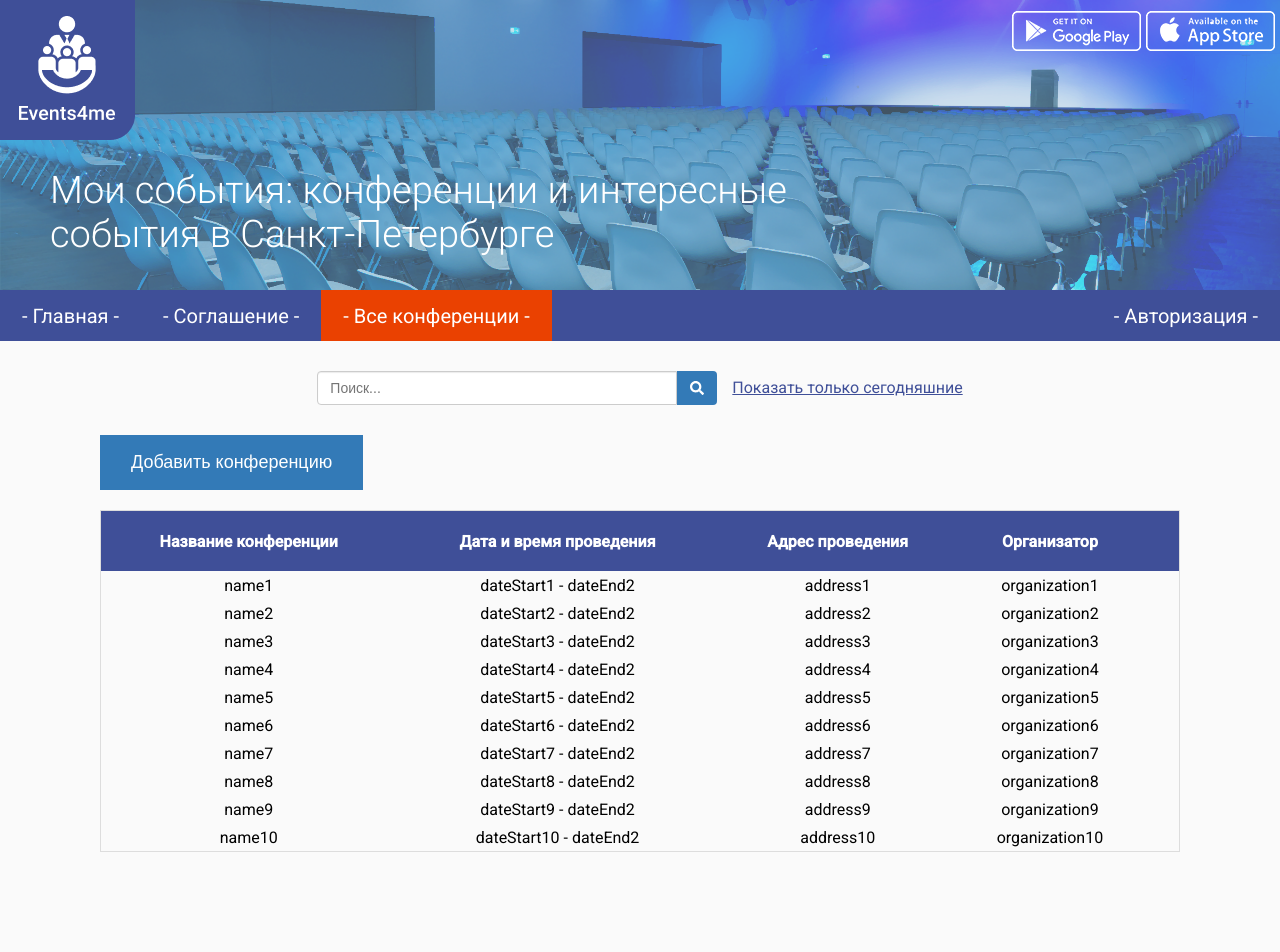
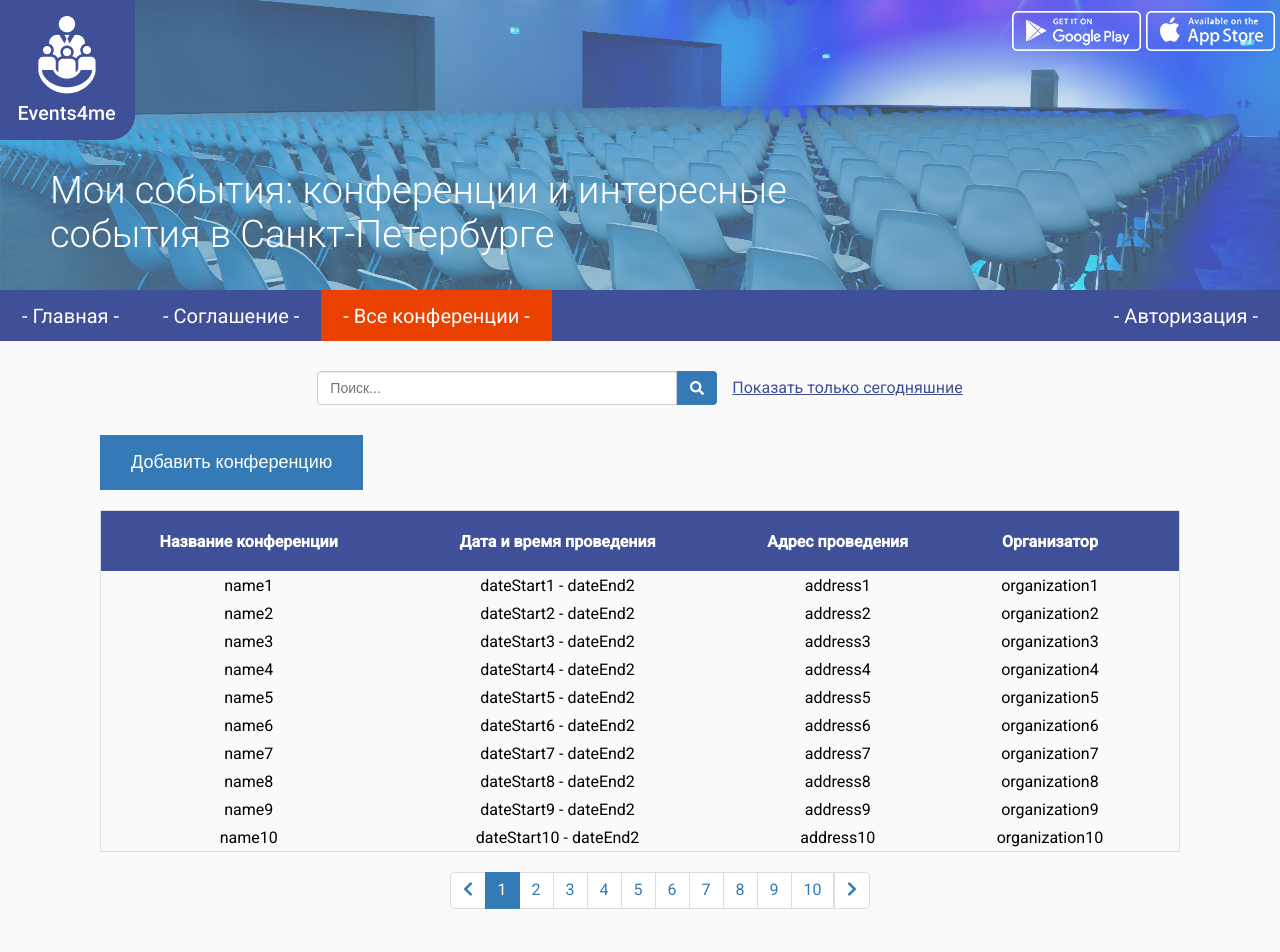
Before and after one commit to sergvikpl/events4me-angular, an Angular app: page /events in a window 1280 px wide. Shown: the top 952 px of the page. Built offline with nearby package versions, Linux system fonts and the light colour scheme.

Commit message:
Added pagination buttons on layout of events page

```diff
--- a/src/app/pages/events/events.component.html
+++ b/src/app/pages/events/events.component.html
@@ -40,4 +40,24 @@
       </tr>
     </tbody>
   </table>
+  <ul role="menubar" aria-label="Pagination" class="pagination">
+      <li class="pagination__button"><a href="events"><span>
+        <fa-icon [icon]="faChevronLeft"></fa-icon>
+      </span></a></li>
+      <li class="pagination__button pagination__button--current"><a href="events">1</a></li>
+      <li class="pagination__button"><a href="events">2</a></li>
+      <li class="pagination__button"><a href="events">3</a></li>
+      <li class="pagination__button"><a href="events">4</a></li>
+      <li class="pagination__button"><a href="events">5</a></li>
+      <li class="pagination__button"><a href="events">6</a></li>
+      <li class="pagination__button"><a href="events">7</a></li>
+      <li class="pagination__button"><a href="events">8</a></li>
+      <li class="pagination__button"><a href="events">9</a></li>
+      <li class="pagination__button"><a href="events">10</a></li>
+      <li class="pagination__button"><a href="events"><span>
+        <fa-icon [icon]="faChevronRight"></fa-icon>
+      </span></a></li>
+    </ul>
+
+
 </div>
--- a/src/app/pages/events/events.component.scss
+++ b/src/app/pages/events/events.component.scss
@@ -3,7 +3,7 @@
   padding-left: 100px;
   overflow-y: auto;
 }
-@media (max-width: 740px) {
+@media (max-width: 760px) {
   .events-page{
     padding-left: 16px;
     padding-right: 16px;
@@ -189,3 +189,100 @@
 .events-table__timestamp {
   display: none;
 }
+
+
+.pagination {
+  list-style: none;
+}
+
+.pagination,
+.pagination__button a {
+  display: flex;
+  flex-wrap: wrap;
+  justify-content: center;
+  align-items: center;
+}
+
+.pagination__button {
+  background-color: #fff;
+}
+
+.pagination__button a {
+  position: relative;
+  float: left;
+  padding: 6px 12px;
+  margin-left: -1px;
+  line-height: 1.42857143;
+  color: #337ab7;
+  text-decoration: none;
+  background-color: #fff;
+  border: 1px solid #ddd;
+}
+.pagination__button a:hover {
+  z-index: 3;
+  color: #23527c;
+  background-color: #eee;
+  border-color: #ddd;
+}
+
+.pagination__button:not([class*="pagination__button--current"]) a:focus,
+.pagination__button:not([class*="pagination__button--current"]) a:active {;
+  box-shadow: 0px 0px 10px 1px rgba(0,0,0,.25);
+  border-left-width:1px;
+}
+
+.pagination__button:first-of-type a {
+  border-left-width: 1px;
+}
+
+.pagination__button.pagination__button--current a {
+  z-index: 2;
+  color: #fff;
+  background-color: #337ab7;
+  border-color: #337ab7;
+  cursor: default;
+}
+
+@media only screen and ( max-width: 40.063em ) {
+  .pagination__button {
+    // position: absolute;
+    // top: -9999px;
+    // left: -9999px;
+    display: none;
+  }
+
+  .pagination__button.pagination__button--current,
+  .pagination__button:first-of-type,
+  .pagination__button:last-of-type,
+  {
+    // position: initial;
+    // top: initial;
+    // left: initial;
+    display: initial;
+  }
+
+}
+
+@media only screen and ( max-width: 30.063em ) {
+  h1 { font-size: 1.35em !important; }
+  .pagination__button:nth-of-type(2) a { border-left-width: 1px; }
+}
+
+@media only screen and ( max-width: 15.063em ) {
+  .pagination__button { width: 50%;}
+  .pagination__button.pagination__button--current {
+    order: 2;
+    width: 100%;
+    border-left-width: 1px;
+  }
+}
+.pagination__button:first-child > a, .pagination__button:first-child > span {
+  margin-left: 0;
+  border-top-left-radius: 4px;
+  border-bottom-left-radius: 4px;
+}
+.pagination__button:last-child > a, .pagination__button:last-child > span {
+  margin-left: 0;
+  border-top-right-radius: 4px;
+  border-bottom-right-radius: 4px;
+}
--- a/src/app/pages/events/events.component.ts
+++ b/src/app/pages/events/events.component.ts
@@ -1,6 +1,6 @@
 import { Component, OnInit } from '@angular/core';
 import { Router } from '@angular/router';
-import { faSearch } from '@fortawesome/free-solid-svg-icons';
+import { faSearch, faChevronLeft, faChevronRight } from '@fortawesome/free-solid-svg-icons';
 
 @Component({
   selector: 'events-page',
@@ -22,6 +22,8 @@ export class EventsComponent implements OnInit {
   }
 
   faSearch = faSearch
+  faChevronLeft = faChevronLeft
+  faChevronRight = faChevronRight
 
   events = [
     {id: "id1", name: "name1", dateStart: "dateStart1", dateEnd: "dateEnd2", address: "address1", organizationName: "organization1" },
```
